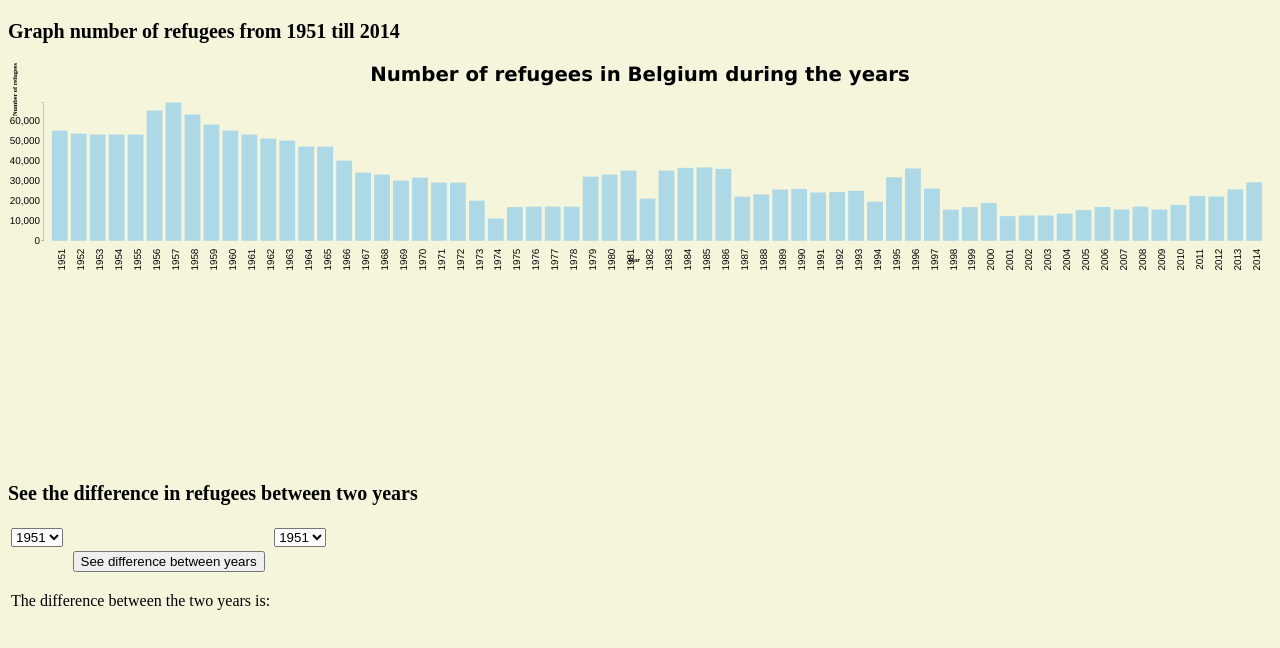
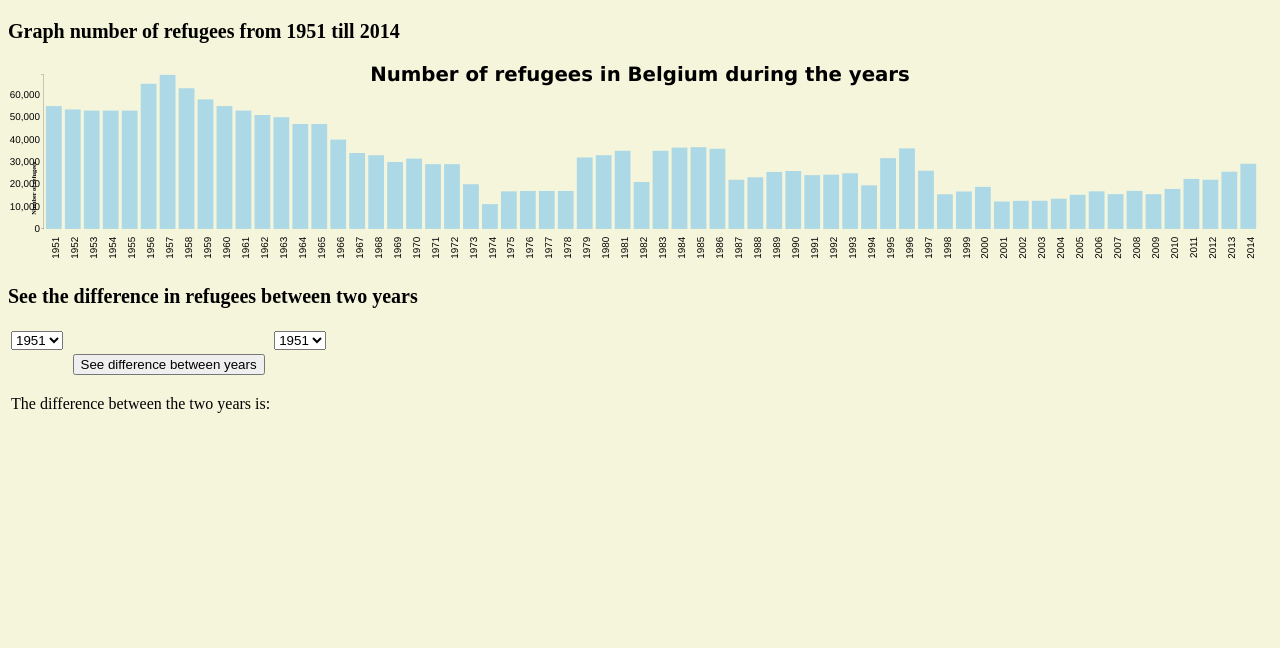
Before and after one commit to jodecler/InfoVis, a plain HTML site: page index.html in a window 1280 px wide. Drawn offline with Linux system fonts and the light colour scheme.

Commit message:
label x and y axis

```diff
--- a/index.html
+++ b/index.html
@@ -38,16 +38,15 @@
 
     <script>
         //Set margins
-        var margin = {top:100, right:0, bottom:50, left:90},
+        var margin = {top:30, right:30, bottom:80, left:90},
             width  = 3200,
-            height = 500;
+            height = 500,
+            padding = 100;
 
         //add object to body where graph will be
         var svg = d3.select("#graphdiv")
             .append("svg")
-            .attr("width", "100%")
-            .attr("height", "100%")
-            .attr("viewBox", "0 0 " + width + " " + height * 2);
+            .attr("viewBox", "0 0 " + width + " " + height);
 
         //set scales x and y axis
         var yScale = d3.scale.linear()
@@ -55,7 +54,7 @@
 
         var xScale = d3.scale.ordinal()
             .rangeRoundBands([0, width - margin.right - margin.left], .1);
-            //test voor yoni
+
         var xAxis = d3.svg.axis()
             .scale(xScale)
             .orient("bottom");
@@ -125,7 +124,8 @@
             .attr("class", "x label")
             .attr("text-anchor", "end")
             .attr("x", width / 2)
-            .attr("y", height + 5)
+            .attr("y", height + 80)
+            .style("font-size", "50px")
             .style("font-weight", "bold")
             .text("Year");
 
@@ -134,9 +134,10 @@
             .attr("text-anchor", "end")
             .attr("y", 10)
             .attr("dy", ".75em")
-            .attr("transform", "rotate(-90)")
+            .attr("transform", "translate("+ (padding/2) +","+(height/2)+")rotate(-90)")
             .text("Number of refugees")
             .style("font-weight", "bold");
+
 
         //add text labels to the top of each bar
         svg.append("g")
```
